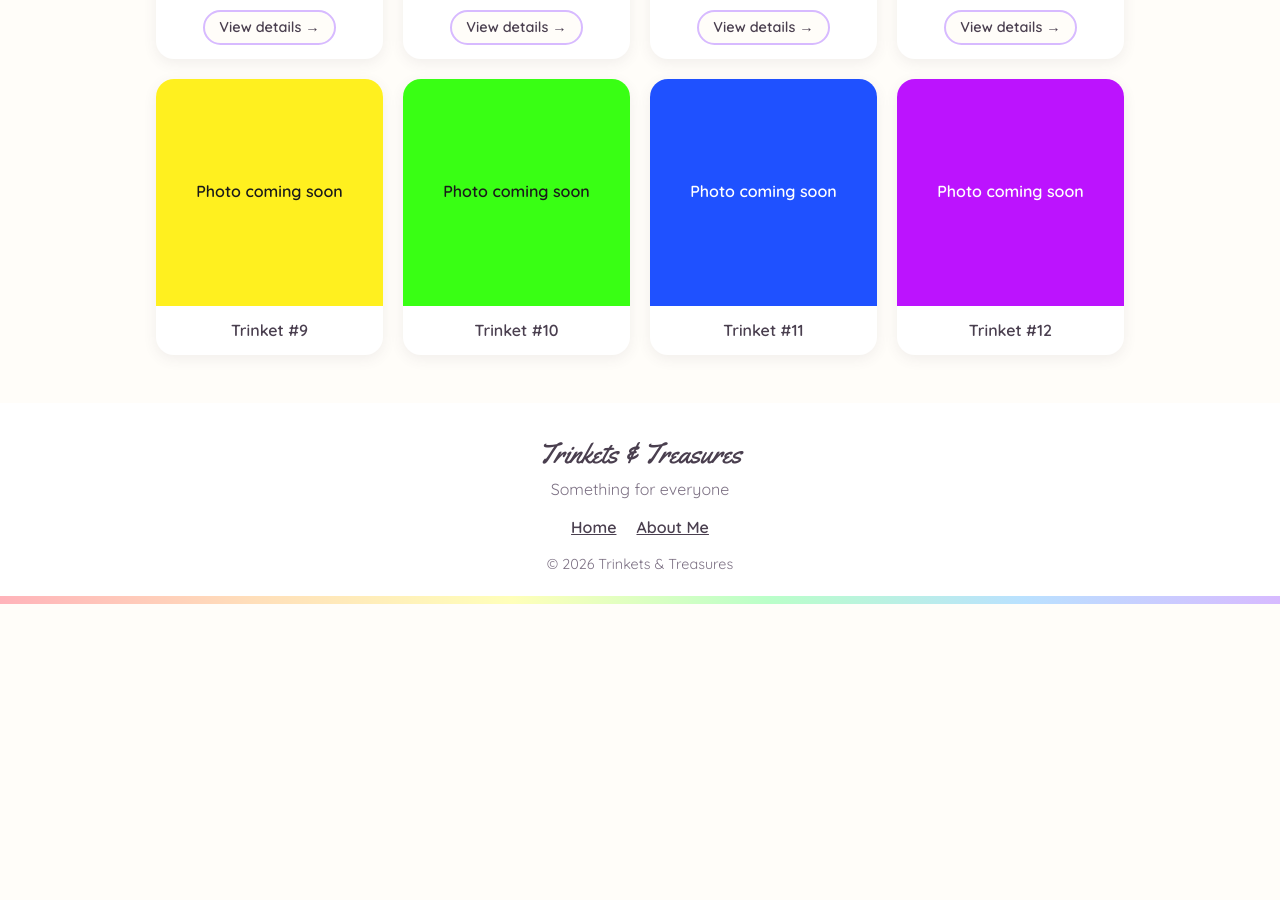
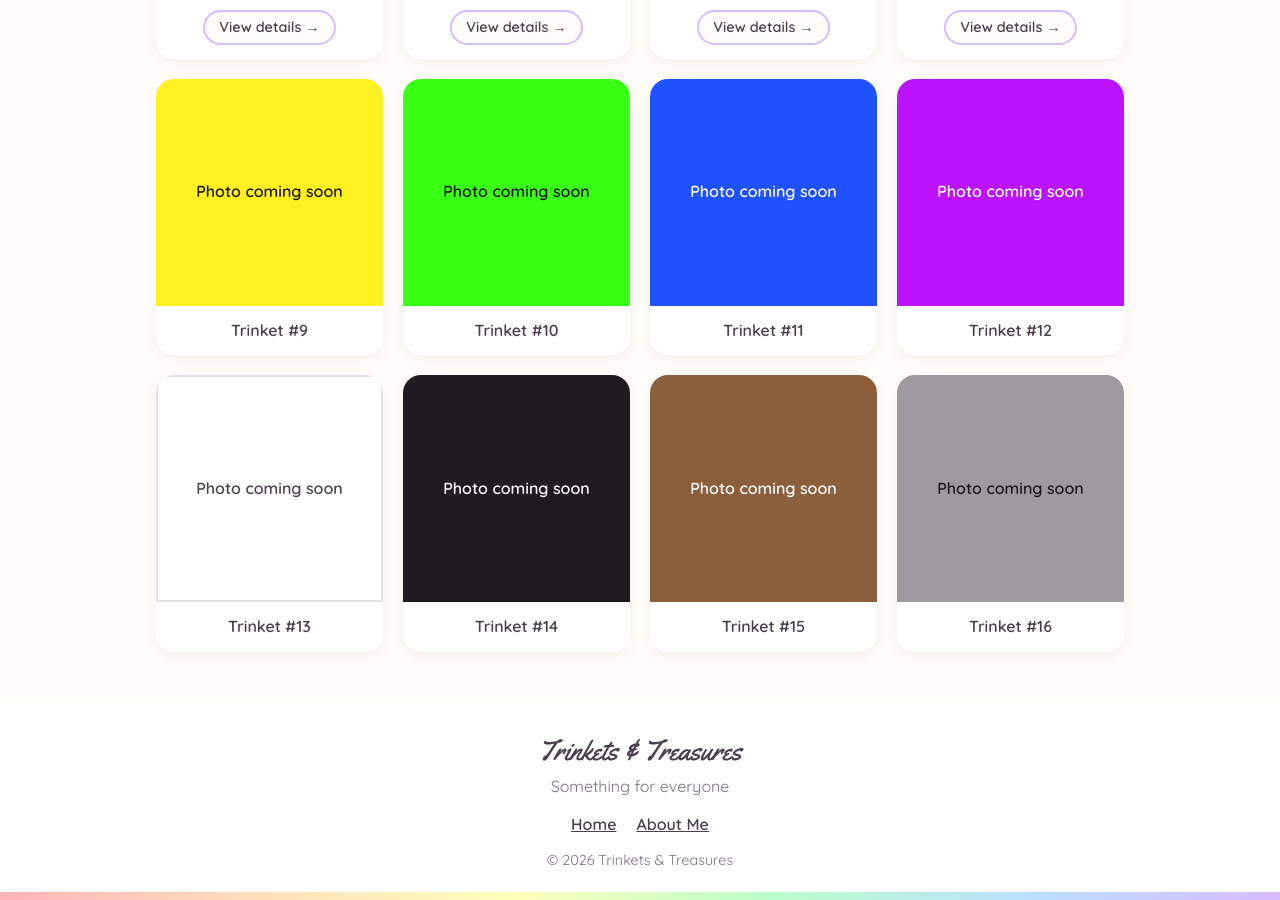
Before and after one commit to LucysTrinketsandTreasures/website-files, a Jekyll site: the page built from index.html, in a window 1280 px wide and 900 px high, scrolled down 1150 px. Built offline with Jekyll 4.4.1, drawn with Linux system fonts in a browser that asks for light colours; before the commit the page ends 1754 px from its top, so only the background shows below that.

Commit message:
Add four new product boxes in white, black, brown, gray

```diff
--- a/index.html
+++ b/index.html
@@ -22,5 +22,9 @@ layout: default
     <div class="product-card neon"><div class="product-photo">Photo coming soon</div><p class="product-name">Trinket #10</p></div>
     <div class="product-card neon"><div class="product-photo">Photo coming soon</div><p class="product-name">Trinket #11</p></div>
     <div class="product-card neon"><div class="product-photo">Photo coming soon</div><p class="product-name">Trinket #12</p></div>
+    <div class="product-card box-white"><div class="product-photo">Photo coming soon</div><p class="product-name">Trinket #13</p></div>
+    <div class="product-card box-black"><div class="product-photo">Photo coming soon</div><p class="product-name">Trinket #14</p></div>
+    <div class="product-card box-brown"><div class="product-photo">Photo coming soon</div><p class="product-name">Trinket #15</p></div>
+    <div class="product-card box-gray"><div class="product-photo">Photo coming soon</div><p class="product-name">Trinket #16</p></div>
   </div>
 </section>
```
